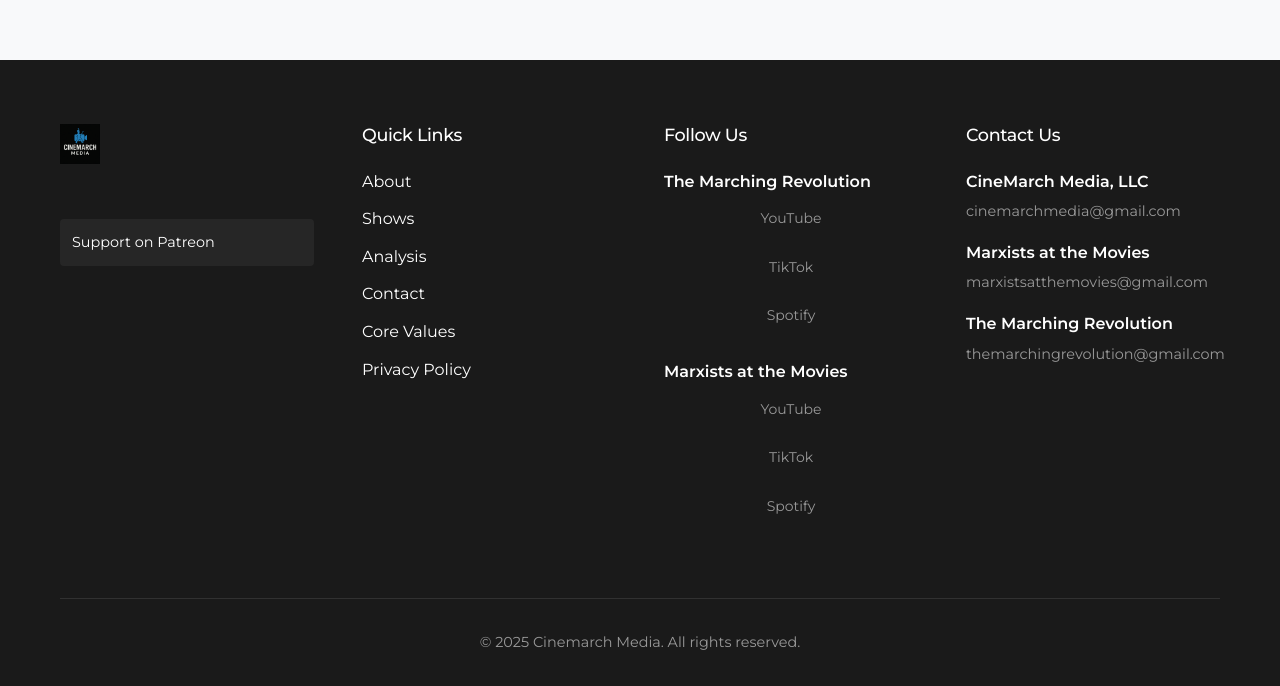
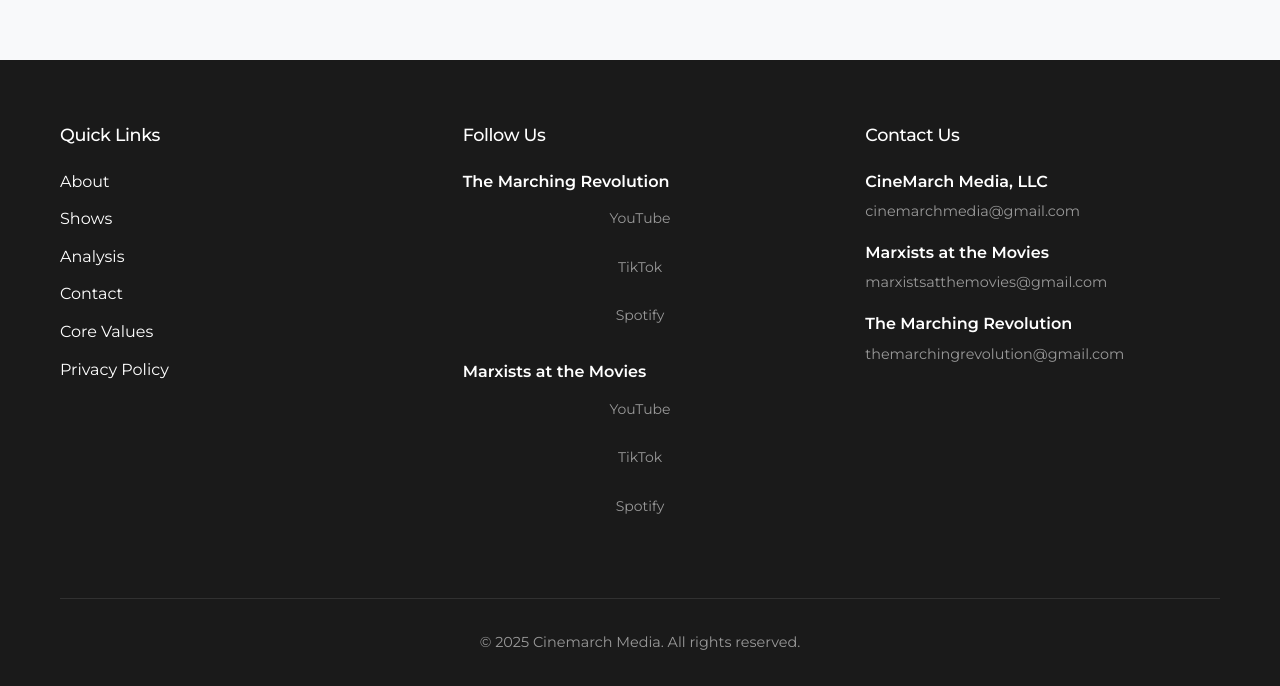
Before and after one commit to cinemarchmedia/cinemarchmedia.github.io, a plain HTML site: page core-values.html in a window 1280 px wide. Shown: the part 3000-3686 px from the top of the page. Drawn offline with Linux system fonts and the light colour scheme.

Commit message:
Update core-values.html

```diff
--- a/core-values.html
+++ b/core-values.html
@@ -132,15 +132,6 @@
     <footer>
         <div class="container">
             <div class="footer-content">
-                <div class="footer-info">
-                    <img src="CinemarchLogo.png" alt="Cinemarch Media" class="footer-logo-img">
-                    <div class="footer-social-icons">
-                        <a href="https://www.patreon.com/cinemarchmedia" target="_blank" aria-label="Patreon">
-                            <span>Support on Patreon</span>
-                        </a>
-                    </div>
-                </div>
-
                 <div class="footer-nav">
                     <h4>Quick Links</h4>
                     <ul>
```
